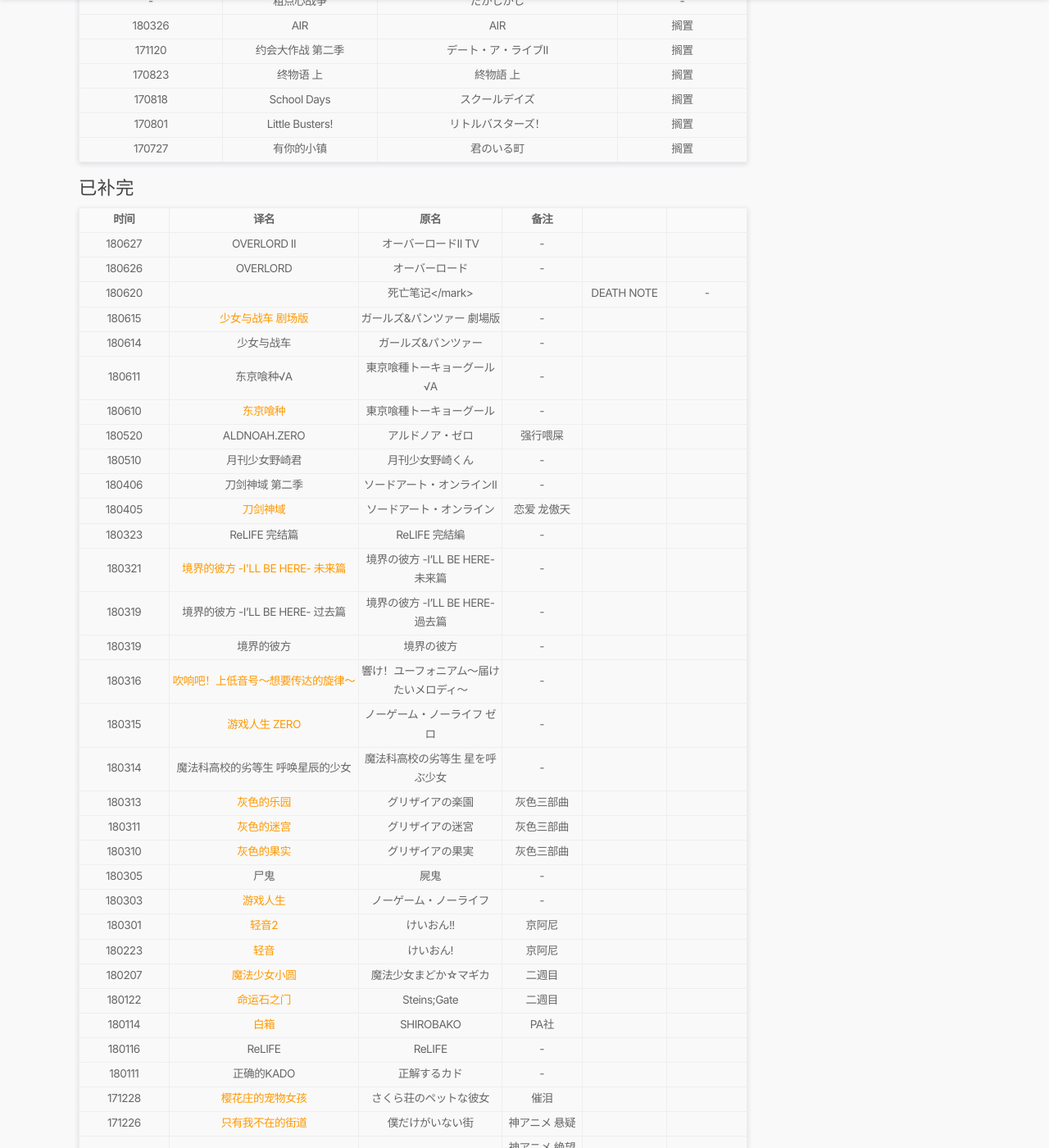
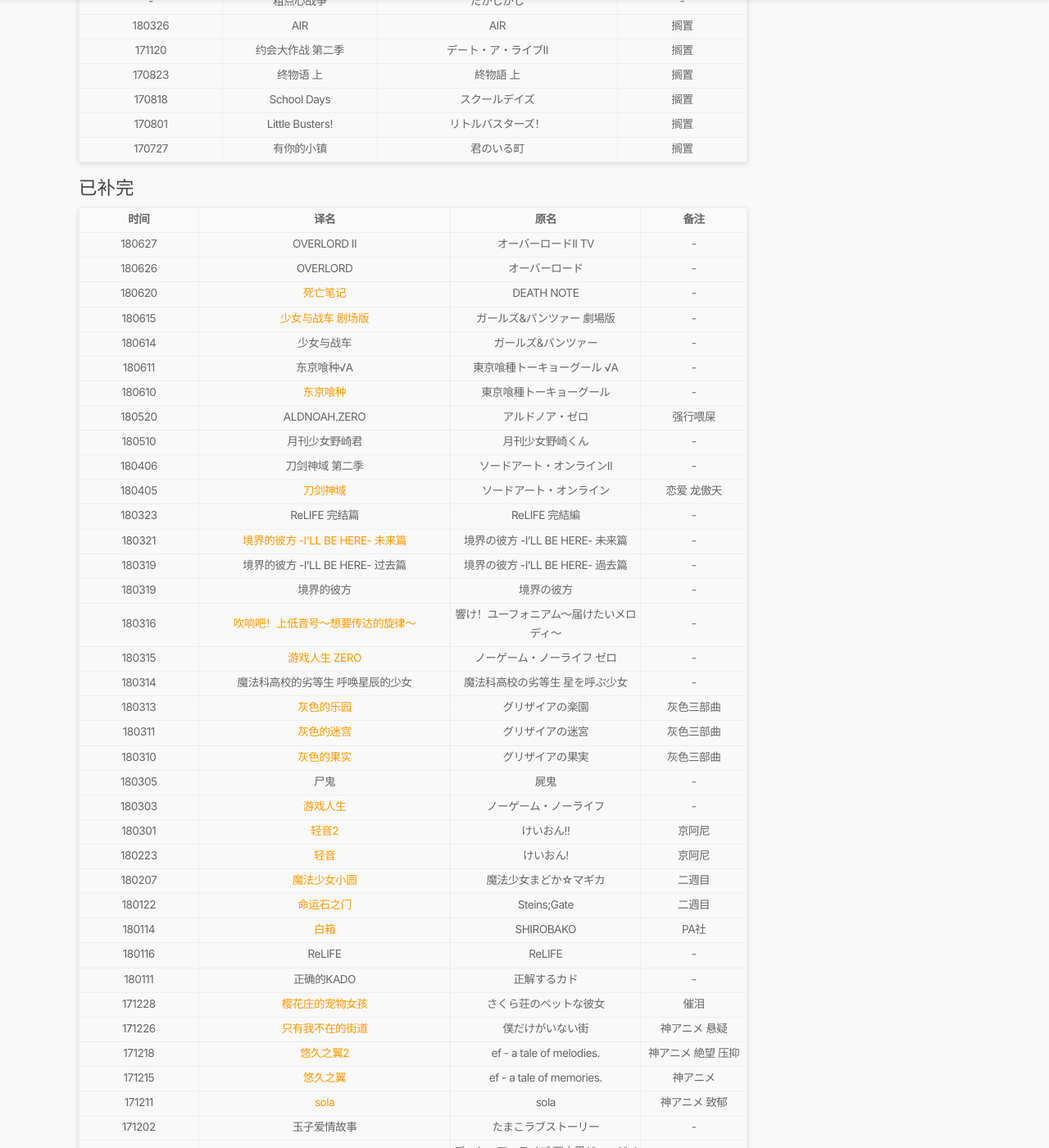
Before and after one commit to 0wQ/0wQ.github.io, a Jekyll site: the page built from _posts/2018-01-22-bangumi.md, in a window 1280 px wide and 1400 px high, scrolled down 1382 px. Shown: the whole window at 82% size. Built offline with Jekyll 4.4.1, drawn with Linux system fonts in a browser that asks for light colours; comment, search, counter and statistics services are not loaded.

Commit message:
(°▽°)

```diff
--- a/_layouts/default.html
+++ b/_layouts/default.html
@@ -35,7 +35,7 @@
   <span class="right"><a href="/about.html">About</a></span>
 </header>
 {%- if page.title == 'Home' -%}
-<div class="banner"></div>
+<!-- <div class="banner"></div> -->
 {%- endif -%}
 <div class="content">
 {{ content }}
--- a/_posts/2018-01-22-bangumi.md
+++ b/_posts/2018-01-22-bangumi.md
@@ -65,7 +65,7 @@
 |---|---|---|---|
 |180627|OVERLORD II|オーバーロードII TV|-|
 |180626|OVERLORD|オーバーロード|-|
-|180620|<mark>|死亡笔记</mark>||DEATH NOTE|-|
+|180620|<mark>死亡笔记</mark>|DEATH NOTE|-|
 |180615|<mark>少女与战车 剧场版</mark>|ガールズ&パンツァー 劇場版|-|
 |180614|少女与战车|ガールズ&パンツァー|-|
 |180611|东京喰种√A|東京喰種トーキョーグール √A|-|
--- a/src/style.css
+++ b/src/style.css
@@ -73,7 +73,7 @@
   line-height: 3rem;
 }
 
-.banner {
+/* .banner */ {
   width: 100%;
   height: 16rem;
   height: 38vh;
```
